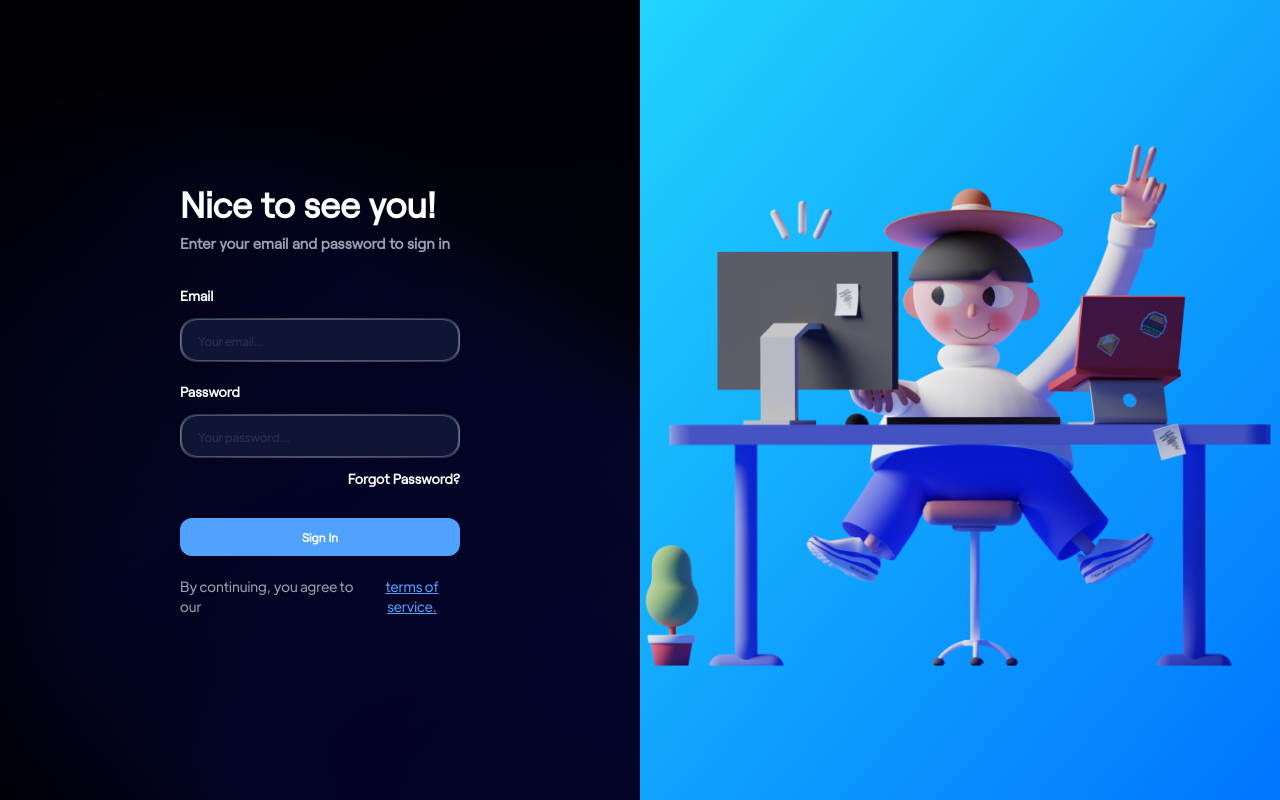
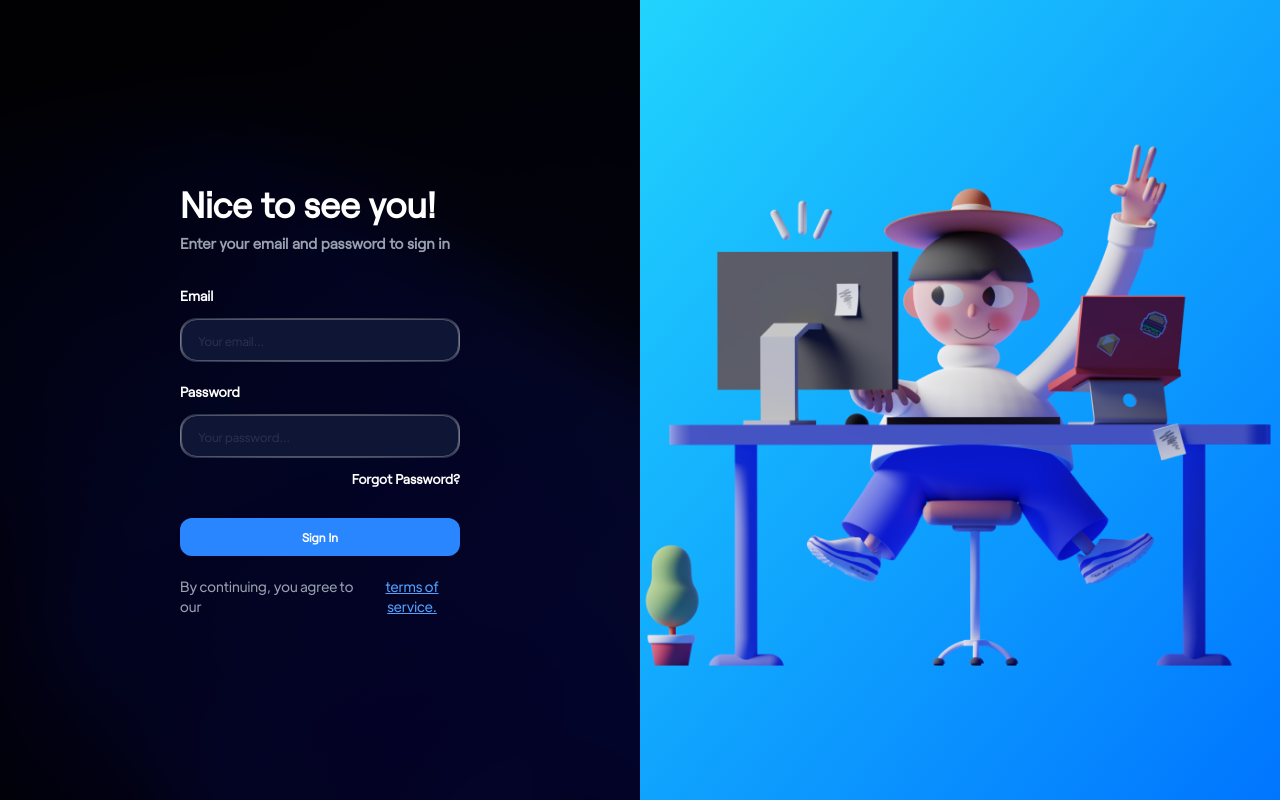
Before and after one commit to srvenient/qr-access, a Next.js app in the folder frontend/: page /sign-in in a window 1280 px wide. Built offline with nearby package versions, Linux system fonts and the light colour scheme.

Commit message:
feat: adjust font size and button hover styles in SignInForm for improved usability

```diff
--- a/frontend/src/app/(auth)/sign-in/components/form/SignInForm.tsx
+++ b/frontend/src/app/(auth)/sign-in/components/form/SignInForm.tsx
@@ -54,7 +54,7 @@ export default function SignInForm() {
           <PasswordInput label="Password" placeholder="Your password..."/>
           <button type="button" className="self-end relative group cursor-pointer">
             <span
-              className="relative text-sm bg-clip-text font-special font-semibold"
+              className="relative text-[13.5px] bg-clip-text font-special font-semibold"
             >
               Forgot Password?
               <span
@@ -69,7 +69,7 @@ export default function SignInForm() {
           disabled={!isValid}
           className={`
             w-full py-2.5 px-4 mt-2
-            bg-theme-dodger-blue hover:bg-blue-600 disabled:bg-blue-400
+            bg-theme-dodger-blue enabled:hover:bg-blue-600
             rounded-xl
             text-white text-[12px] font-special font-semibold
             transition-colors duration-300
```
